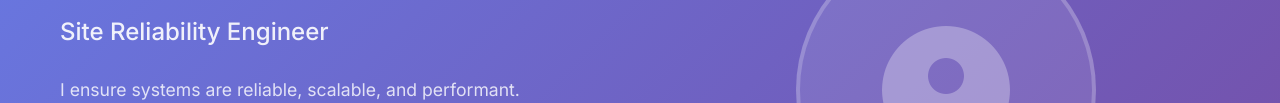
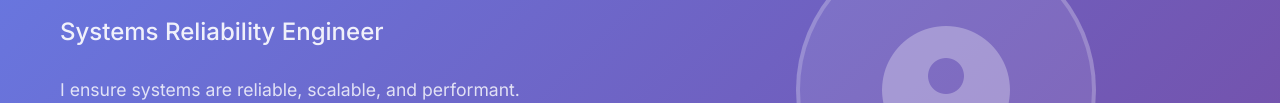
Before and after one commit to shivanand-patil/shivoncall.com, a plain HTML site: page index.html in a window 1280 px wide. Shown: the part 350-453 px from the top of the page. Drawn offline with Linux system fonts and the light colour scheme.

Commit message:
Update index.html

```diff
--- a/index.html
+++ b/index.html
@@ -32,7 +32,7 @@
         <div class="hero-container">
             <div class="hero-content">
                 <h1 class="hero-title">Hi, I'm Shiv</h1>
-                <p class="hero-subtitle">Site Reliability Engineer</p>
+                <p class="hero-subtitle">Systems Reliability Engineer</p>
                 <p class="hero-description">
                     I ensure systems are reliable, scalable, and performant.
                     Passionate about infrastructure automation, monitoring, and incident response.
```
